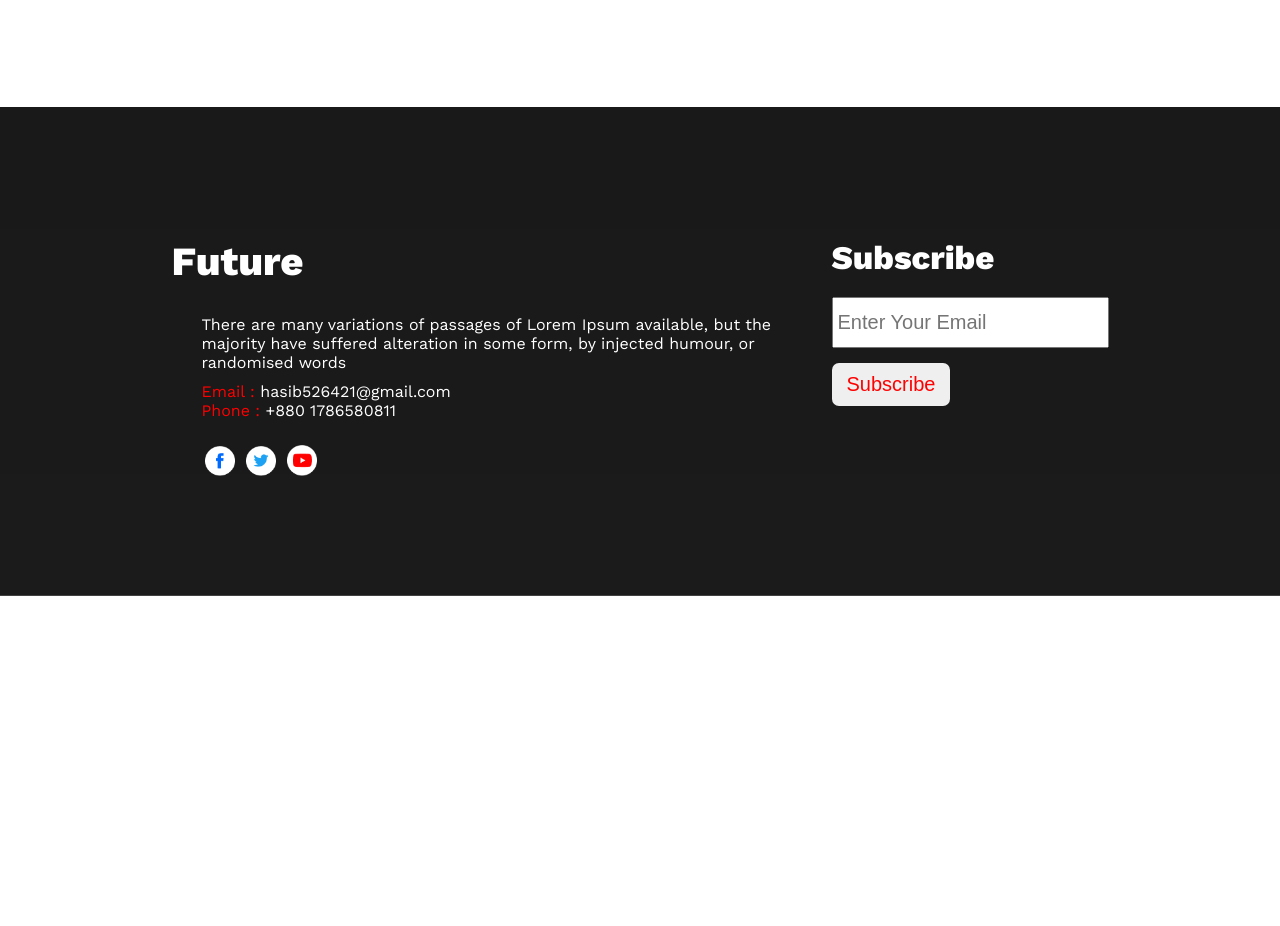
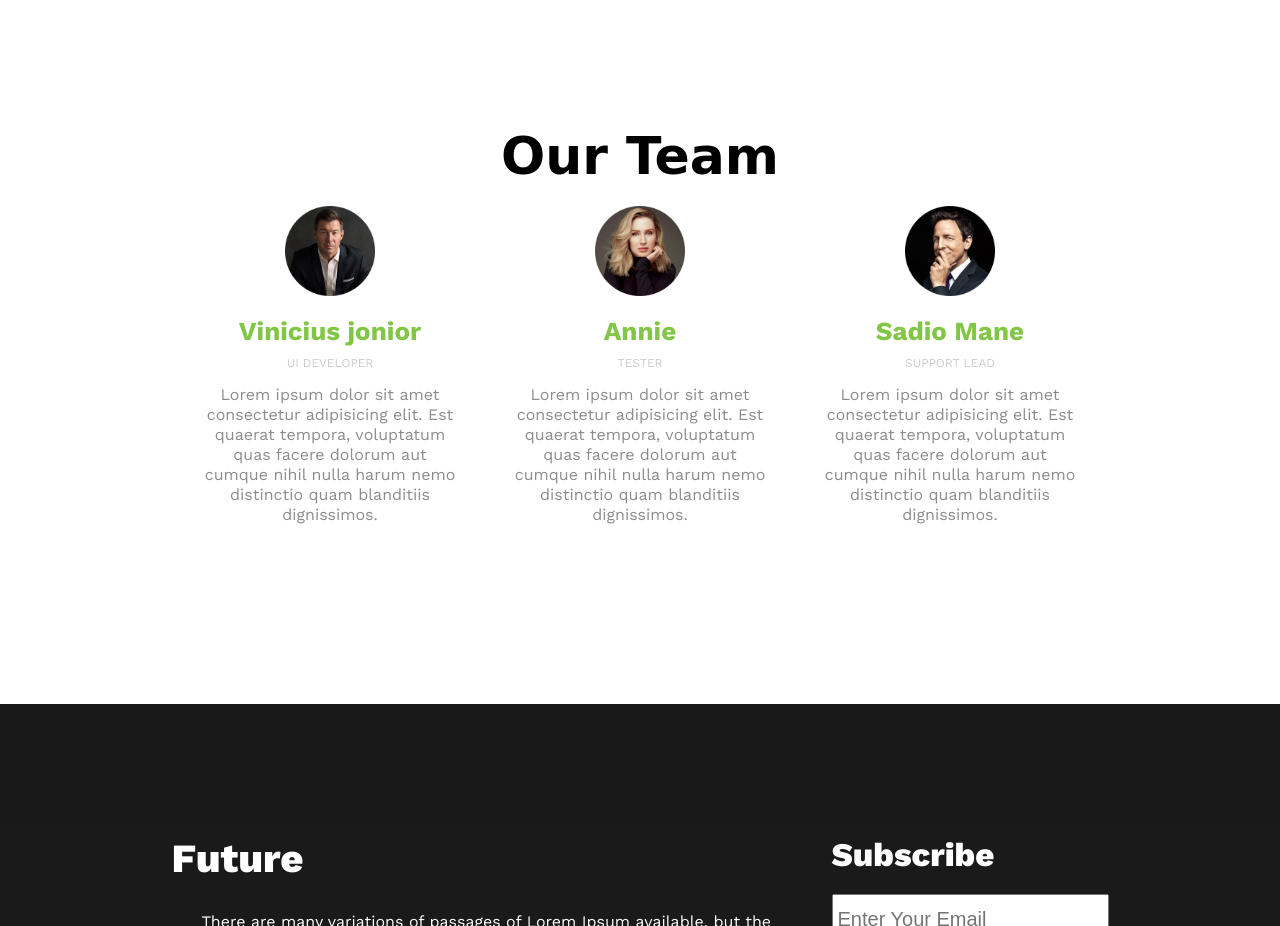
Before and after one commit to hasib04/assignment-number-1, a plain HTML site: page index.html in a window 1280 px wide. Shown: the part 2321-3247 px from the top of the page. Before the commit the page ends 2917 px from the top, so only its background shows below. Drawn offline with nearby package versions, Linux system fonts and the light colour scheme.

Commit message:
extra section add

```diff
--- a/css/style.css
+++ b/css/style.css
@@ -142,6 +142,67 @@ body{
     border-radius: 7px;
     cursor: pointer;
 }
+/* extra section added css */
+.wrapper{
+    margin-top: 10%;
+  }
+
+  .wrapper h1{
+    font-family: 'Allura', cursive;
+    font-size: 52px;
+    margin-bottom: 60px;
+    text-align: center;
+  }
+
+  .team{
+    display: flex;
+    justify-content: center;
+    width: auto;
+    text-align: center;
+    flex-wrap: wrap;
+  }
+
+  .team .team_member{
+    background: #fff;
+    margin: 5px;
+    margin-bottom: 50px;
+    width: 300px;
+    padding: 20px;
+    line-height: 20px;
+    color: #8e8b8b;
+    position: relative;
+  }
+
+  .team .team_member h3{
+    color: #81c644;
+    font-size: 26px;
+    margin-top: 50px;
+  }
+
+  .team .team_member p.position{
+    color: #ccc;
+    margin: 12px 0;
+    font-size: 12px;
+    text-transform: uppercase;
+  }
+
+  .team .team_member .team_img{
+    position: absolute;
+    top: -50px;
+    left: 50%;
+    transform: translateX(-50%);
+    width: 100px;
+    height: 100px;
+    border-radius: 50%;
+    background: #fff;
+  }
+
+  .team .team_member .team_img img{
+    width: 100px;
+    height: 100px;
+    padding: 5px;
+  }
+
 /* footer section pat css */
 .footer {
     background:linear-gradient(#000000e6,#000000e4);
--- a/index.html
+++ b/index.html
@@ -91,6 +91,38 @@
         <a class="last-btn" href="tel:01786580811">Call Now</a>
    </div>
 </section>
+
+<!-- extra ssection added -->
+
+<div class="wrapper">
+    <h1>Our Team</h1>
+    <div class="team">
+      <div class="team_member">
+        <div class="team_img">
+          <img src="/img/team3.png" alt="Team_image">
+        </div>
+        <h3>Vinicius jonior</h3>
+        <p class="position">UI developer</p>
+        <p>Lorem ipsum dolor sit amet consectetur adipisicing elit. Est quaerat tempora, voluptatum quas facere dolorum aut cumque nihil nulla harum nemo distinctio quam blanditiis dignissimos.</p>
+      </div>
+      <div class="team_member">
+        <div class="team_img">
+          <img src="/img/team2.png" alt="Team_image">
+        </div>
+        <h3>Annie</h3>
+        <p class="position">Tester</p>
+        <p>Lorem ipsum dolor sit amet consectetur adipisicing elit. Est quaerat tempora, voluptatum quas facere dolorum aut cumque nihil nulla harum nemo distinctio quam blanditiis dignissimos.</p></div>
+      <div class="team_member">
+        <div class="team_img">
+          <img src="/img/team1.png" alt="Team_image">
+        </div>
+        <h3>Sadio Mane</h3>
+        <p class="position">Support Lead</p>
+        <p>Lorem ipsum dolor sit amet consectetur adipisicing elit. Est quaerat tempora, voluptatum quas facere dolorum aut cumque nihil nulla harum nemo distinctio quam blanditiis dignissimos.</p>
+      </div>
+    </div>
+  </div>
+
  <!-- footer section part html -->
  <footer class="footer">
     <div class="section-donar footer-slect">
```
Also changed, not shown: img/team1.png (added), img/team2.png (added), img/team3.png (added).
